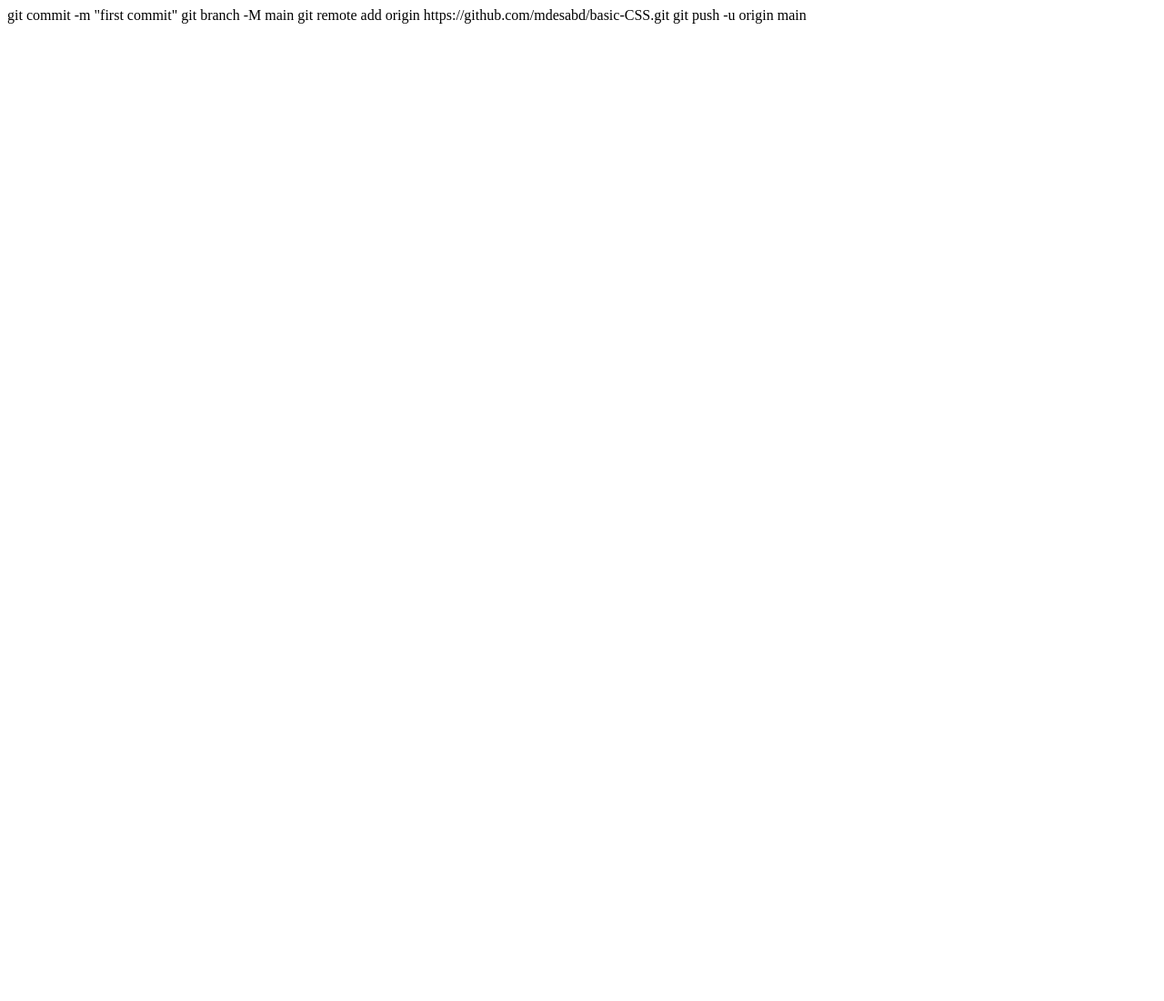
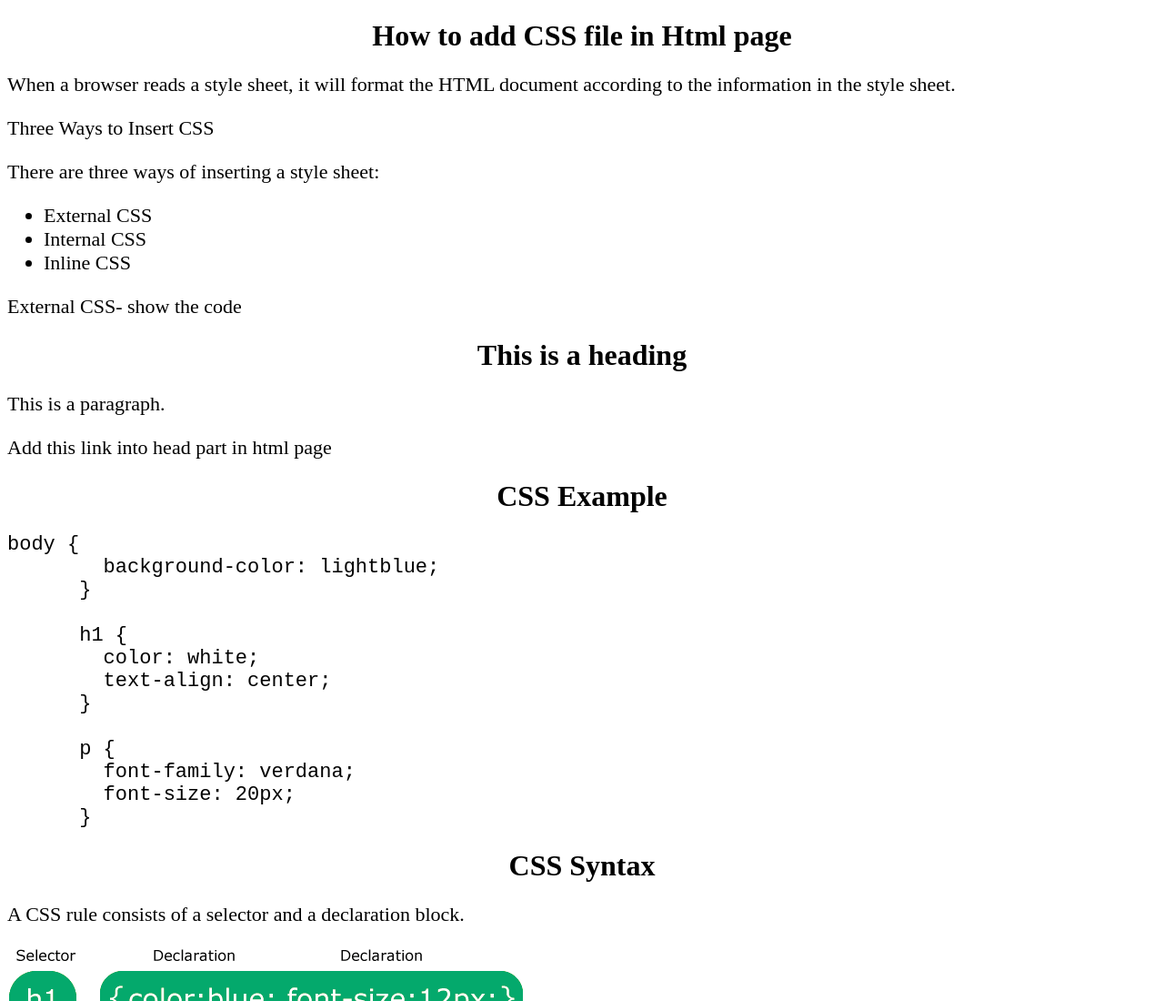
Before and after one commit to mdesabd/Basic-CSS, a plain HTML site: page index.html in a window 1280 px wide. Shown: the top 1100 px of the page at 91% size. Before the commit the page ends 800 px from the top, so only its background shows below. Drawn offline with Linux system fonts and the light colour scheme.

Commit message:
process to learn

```diff
--- a/index.html
+++ b/index.html
@@ -1,18 +1,124 @@
 <!DOCTYPE html>
 <html lang="en">
+
 <head>
     <meta charset="UTF-8">
     <meta http-equiv="X-UA-Compatible" content="IE=edge">
     <meta name="viewport" content="width=device-width, initial-scale=1.0">
+    <link rel="stylesheet" href="style.css">
     <title>Basic CSS Code</title>
 </head>
-<body>
+
+
+<div>
+    <h1>How to add CSS file in Html page</h1>
+    <p>When a browser reads a style sheet, it will format the HTML document according to the information in the style
+        sheet.</p>
+
+    <p>Three Ways to Insert CSS</p>
+
+    <p>There are three ways of inserting a style sheet:</p>
+
+    <ul>
+        <li>External CSS</li>
+
+        <li>Internal CSS</li>
+
+        <li>Inline CSS</li>
+    </ul>
+
+    <p>External CSS- show the code</p>
+
+    <div>
+        <!DOCTYPE html>
+        <html>
+
+        <head>
+            <link rel="stylesheet" href="mystyle.css">
+        </head>
+
+        <body>
+
+            <h1>This is a heading</h1>
+            <p>This is a paragraph.</p>
+
+        </body>
+
+        </html>
+    </div>
+
+    <p> Add this link into head part in html page</p>
+
+    <link rel="stylesheet" href="style.css">
+</div>
+
+
+<div>
+    <h1>CSS Example</h1>
+    <pre>body {
+        background-color: lightblue;
+      }
+
+      h1 {
+        color: white;
+        text-align: center;
+      }
+
+      p {
+        font-family: verdana;
+        font-size: 20px;
+      }</pre>
+</div>
+
+
+<div>
+    <h1>CSS Syntax</h1>
+    <p>A CSS rule consists of a selector and a declaration block.</p>
+
+    <img src="img_selector.gif" alt="" srcset="">
+</div>
+
+
+<div>
+    <p>Example Explained
+    </p>
+
+    <ul>
+        <li> h1 is a selector in CSS (it points to the HTML element you want to style:
+
+        </li>
+        <li>color is a property, and red is the property value</li>
+        <li>text-align is a property, and center is the property value</li>
+    </ul>
+</div>
+
+
+<div>
+    <h1>The CSS Box Model</h1>
+    <p>In CSS, the term "box model" is used when talking about design and layout.</p>
+    <p>The CSS box model is essentially a box that wraps around every HTML element. It consists of: margins, borders,
+        padding, and the actual content. The image below illustrates the box model:</p>
+
+    <img src="boxModel.jpg" alt="" srcset="">
+</div>
+
+
+<div>
+    <h1>Block-level Elements</h1>
+    <p>A block-level element always starts on a new line and takes up the full width available (stretches out to the
+        left and right as far as it can).</p>
+    <img src="blockElement.jpg" alt="" srcset="">
+</div>
+
+
+<div>
+    <h1>Inline Elements</h1>
+    <p>An inline element does not start on a new line and only takes up as much width as necessary.</p>
+
+    <img src="inlineElement.jpg" alt="" srcset="">
+</div>
+
 
 </body>
+
 </html>
-
-
-git commit -m "first commit"
-git branch -M main
-git remote add origin https://github.com/mdesabd/basic-CSS.git
-git push -u origin main
--- /dev/null
+++ b/style.css
@@ -0,0 +1,18 @@
+body {
+    background-color: white;
+}
+
+h1 {
+    color: black;
+    text-align: center;
+    text-decoration: solid;
+}
+
+p,
+pre,
+ul {
+    font-weight: 500;
+    font-size: 22px;
+    color: black;
+    text-align: left;
+}
```
Also changed, not shown: blockElement.jpg (added), boxModel.jpg (added), img_selector.gif (added), inlineElement.jpg (added).
